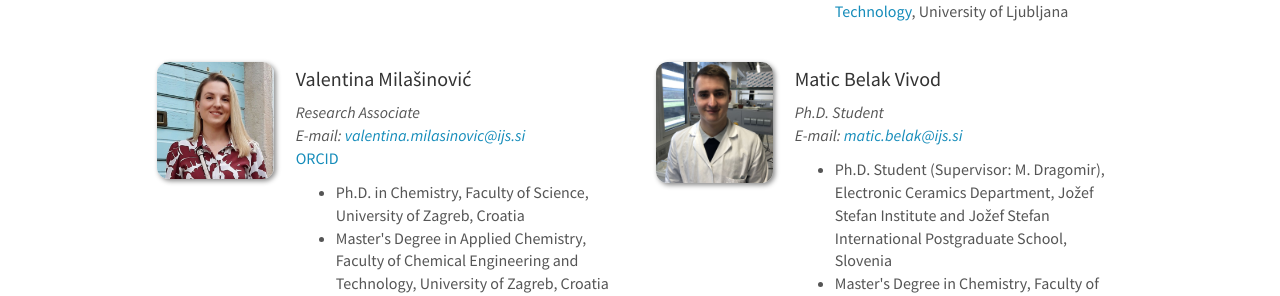
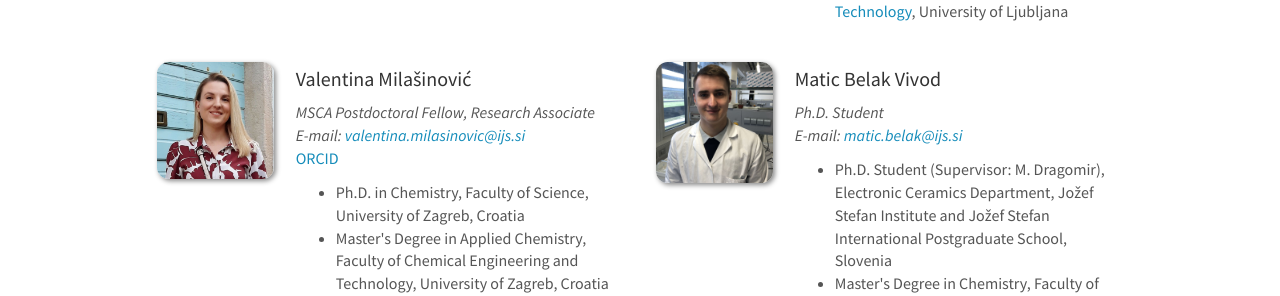
Before and after one commit to eccl-jsi/eccl-jsi.github.io, a Jekyll site: the page built from _pages/team.md, in a window 1280 px wide and 900 px high, scrolled down 788 px. Shown: the part 158-454 px from the top of the window. Built offline with Jekyll 4.4.1, drawn with Linux system fonts in a browser that asks for light colours; nearby versions of some CDN libraries.

Commit message:
Update team_members.yml

```diff
--- a/_data/team_members.yml
+++ b/_data/team_members.yml
@@ -42,7 +42,7 @@
 
 - name: Valentina Milašinović
   photo: Valentina.jpg
-  info: Research Associate
+  info: MSCA Postdoctoral Fellow, Research Associate
   email: valentina.milasinovic@ijs.si
   ID: <a href='https://orcid.org/0000-0001-6761-876X'>ORCID</a>
   number_educ: 2
```
